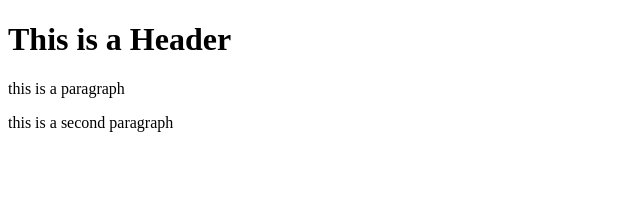
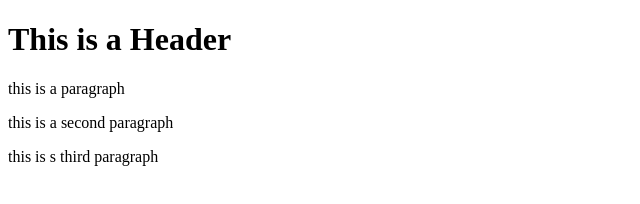
Before and after one commit to suneeljavali/git--test, a website: page index.html in a window 1280 px wide. Shown: the whole page, without its empty margins (0-640 px from the left). Drawn offline with Linux system fonts and the light colour scheme.

Commit message:
fourth commit

```diff
--- a/index.html
+++ b/index.html
@@ -6,5 +6,7 @@
         <h1>This is a Header</h1>
         <p>this is a paragraph</p>
         <p>this is a second paragraph</p>
+        <p>this is s third paragraph</p>
+
     </body>
 </html>
```
Also changed, not shown: package.json (added, +24 -0 lines), 2 other files.
